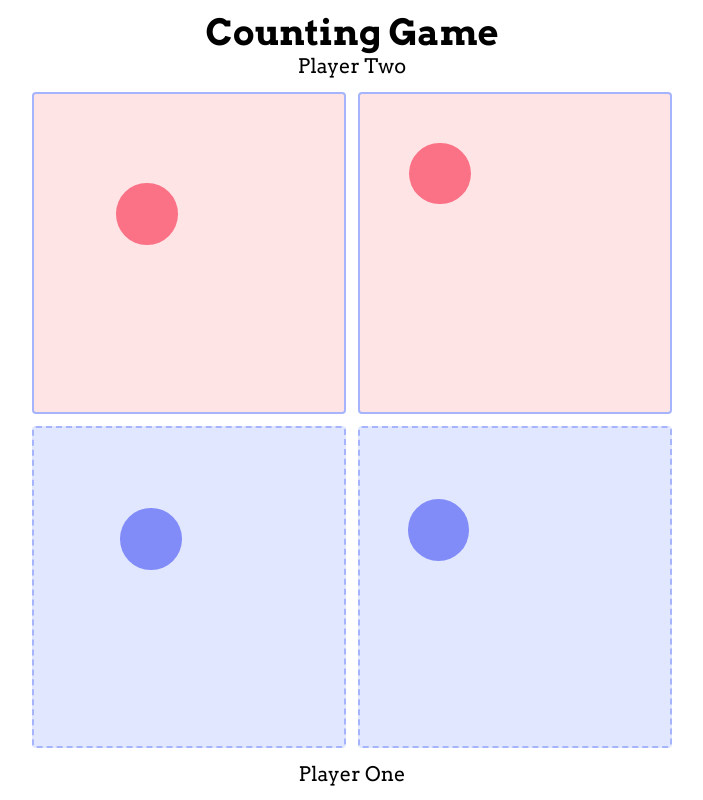
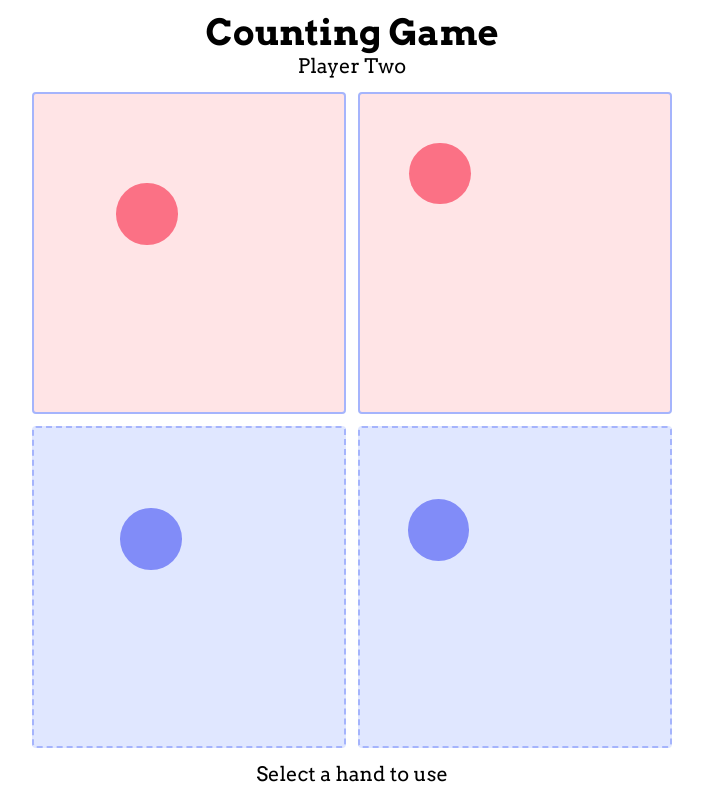
Before and after one commit to ej-shafran/count-up, a React (Vite) app: page / in a window 1280 px wide. Shown: the whole page, without its empty margins (288-991 px from the left). Built offline with nearby package versions, Linux system fonts and the light colour scheme; what tailwindcss-animated would draw is missing.

Commit message:
feat: add helpful texts

```diff
--- a/src/components/Player.tsx
+++ b/src/components/Player.tsx
@@ -1,12 +1,24 @@
 import clsx from "clsx";
 import * as game from "../game";
 import { Hand } from "./Hand";
+import {
+  useCanSplit,
+  useCurrentPlayer,
+  useIsClickable,
+  useLoser,
+} from "../game/store";
 
 export interface PlayerProps {
   playerIndex: game.PlayerIndex;
 }
 
 export function Player({ playerIndex }: PlayerProps) {
+  const currentPlayer = useCurrentPlayer();
+  const canSplit = useCanSplit(playerIndex);
+  const isClickable = useIsClickable(playerIndex);
+  const otherIsClickable = useIsClickable(playerIndex === 0 ? 1 : 0);
+  const loser = useLoser();
+
   return (
     <div
       className={clsx(
@@ -15,7 +27,21 @@ export function Player({ playerIndex }: PlayerProps) {
       )}
     >
       <h2 className="arvo-regular text-xl">
-        Player {playerIndex === 1 ? "Two" : "One"}
+        {(loser !== null || currentPlayer !== playerIndex) && (
+          <>Player {playerIndex === 1 ? "Two" : "One"}</>
+        )}
+
+        {loser === null && currentPlayer === playerIndex && (
+          <>
+            {isClickable && (
+              <>Select a hand to use{canSplit && " (or SPLIT)"}</>
+            )}
+
+            {otherIsClickable && (
+              <>Select a hand to target{canSplit && " (or SPLIT)"}</>
+            )}
+          </>
+        )}
       </h2>
 
       <div className="flex grow gap-3">
```
